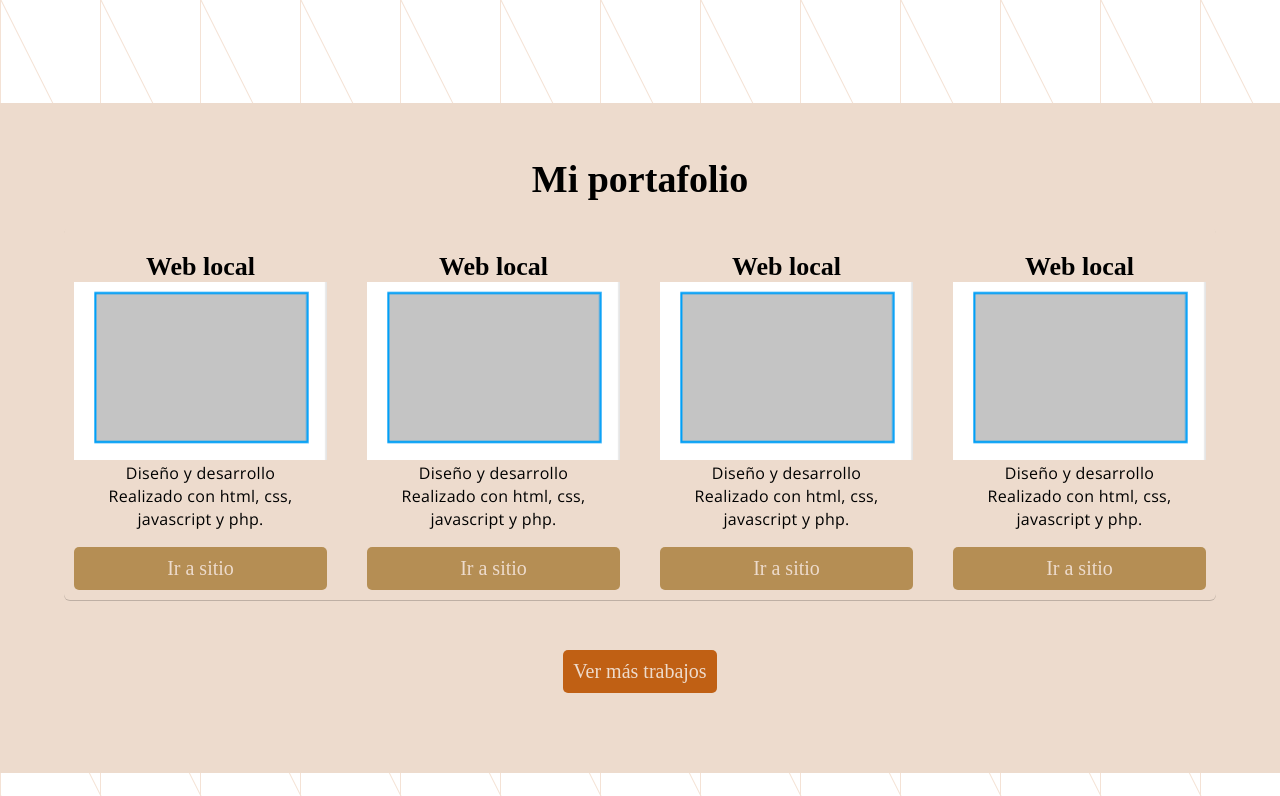
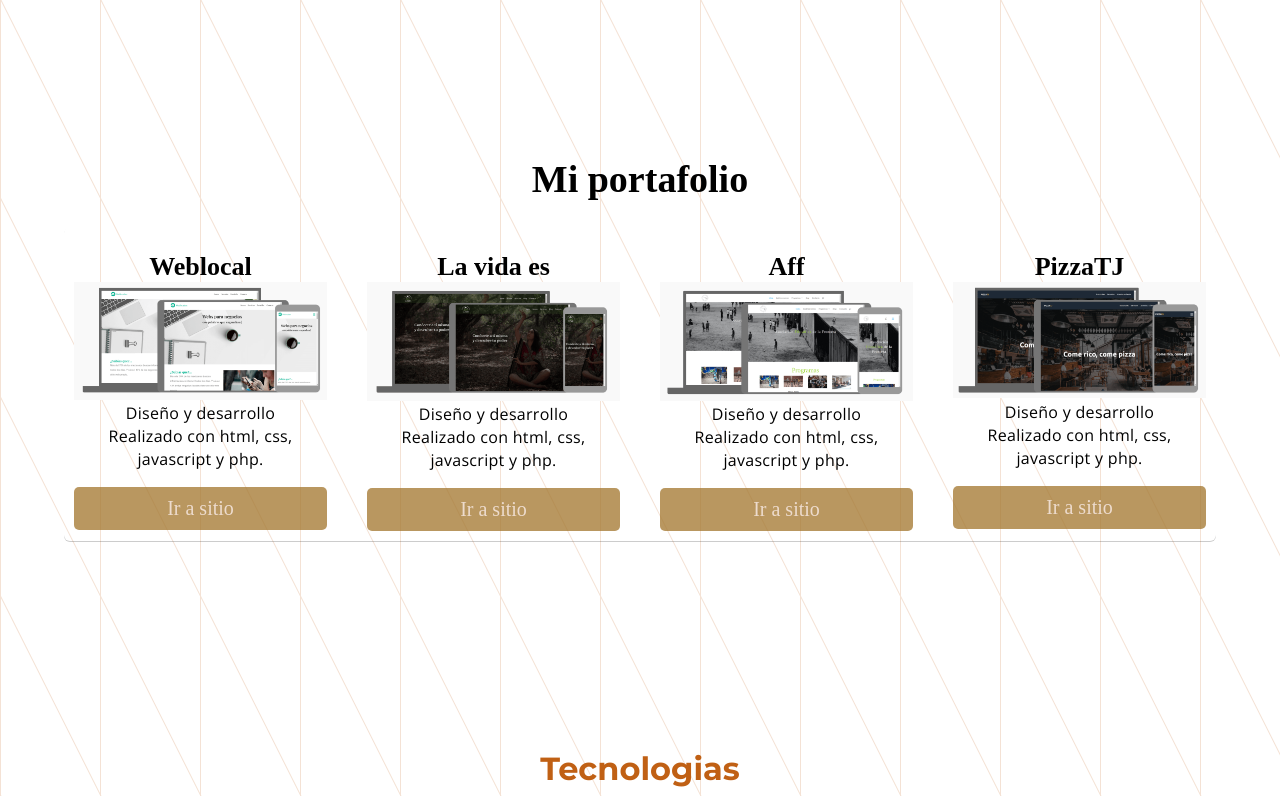
Before and after one commit to marco-jaram/desarrollador, a plain HTML site: page index.html in a window 1280 px wide. Shown: the part 1197-1993 px from the top of the page. Drawn offline with nearby package versions, Linux system fonts and the light colour scheme.

Commit message:
portafolio
agregando portafolio

```diff
--- a/css/style.css
+++ b/css/style.css
@@ -281,7 +281,6 @@ details p {
 /***Portafolio***/
 
 .portafolio {
-    background-color: var(--color-claro1);
     padding: 30px 0px;
 }
 
--- a/index.html
+++ b/index.html
@@ -97,42 +97,38 @@
             <div class="portafolio-grid">
                 <div class="portafolio-card">
                     <div class="contenido-card">
-                        <h4>Web local</h4>
-                        <img src="/img/img-portafolio.png" alt="">
+                        <h4>Weblocal</h4>
+                        <img src="/img/img-portafolio-weblocal-3-min-min.png" alt="">
                         <p> <strong>Diseño y desarrollo</strong> <br> Realizado con html, css, javascript y php.
                         </p>
-                        <a class="portafolio-botones" href="http://">Ir a sitio</a>
+                        <a class="portafolio-botones" href="https://weblocalmx.com/">Ir a sitio</a>
                     </div>
                     <div class="contenido-card">
-                        <h4>Web local</h4>
-                        <img src="/img/img-portafolio.png" alt="">
+                        <h4>La vida es</h4>
+                        <img src="/img/img-portafolio-nancy-3-min-min.png" alt="">
                         <p> <strong>Diseño y desarrollo</strong> <br> Realizado con html, css, javascript y php.
                         </p>
-                        <a class="portafolio-botones" href="http://">Ir a sitio</a>
+                        <a class="portafolio-botones" href="https://nancy-lavida-es-medicina.netlify.app/">Ir a sitio</a>
                     </div>
                     <div class="contenido-card">
-                        <h4>Web local</h4>
-                        <img src="/img/img-portafolio.png" alt="">
+                        <h4>Aff</h4>
+                        <img src="/img/img-portafolio-aff-3-min-min.png" alt="">
                         <p> <strong>Diseño y desarrollo</strong> <br> Realizado con html, css, javascript y php.
                         </p>
-                        <a class="portafolio-botones" href="http://">Ir a sitio</a>
+                        <a class="portafolio-botones" href="https://aff-ac.org/">Ir a sitio</a>
                     </div>
                     <div class="contenido-card">
-                        <h4>Web local</h4>
-                        <img src="/img/img-portafolio.png" alt="">
+                        <h4>PizzaTJ</h4>
+                        <img src="/img/img-portafolio-pizzatj-3-min-min.png" alt="">
                         <p> <strong>Diseño y desarrollo</strong> <br> Realizado con html, css, javascript y php.
                         </p>
-                        <a class="portafolio-botones" href="http://">Ir a sitio</a>
+                        <a class="portafolio-botones" href="https://pizzatj-proyecto-tailwind.netlify.app/">Ir a sitio</a>
                     </div>
+
                 </div>
 
-
-
-
-
-
             </div>
-            <a class="portafolio-boton-vermas" href="portafolio.html">Ver más trabajos</a>
+            <!-- <a class="portafolio-boton-vermas" href="portafolio.html">Ver más trabajos</a>-->
         </div>
     </section>
     <!--FIN portafolio----->
```
Also changed, not shown: img/img-portafolio-aff-3-min-min.png (added), img/img-portafolio-desarrollador-3-min-min.png (added), img/img-portafolio-nancy-3-min-min.png (added), img/img-portafolio-pizzatj-3-min-min.png (added), img/img-portafolio-weblocal-3-min-min.png (added).
